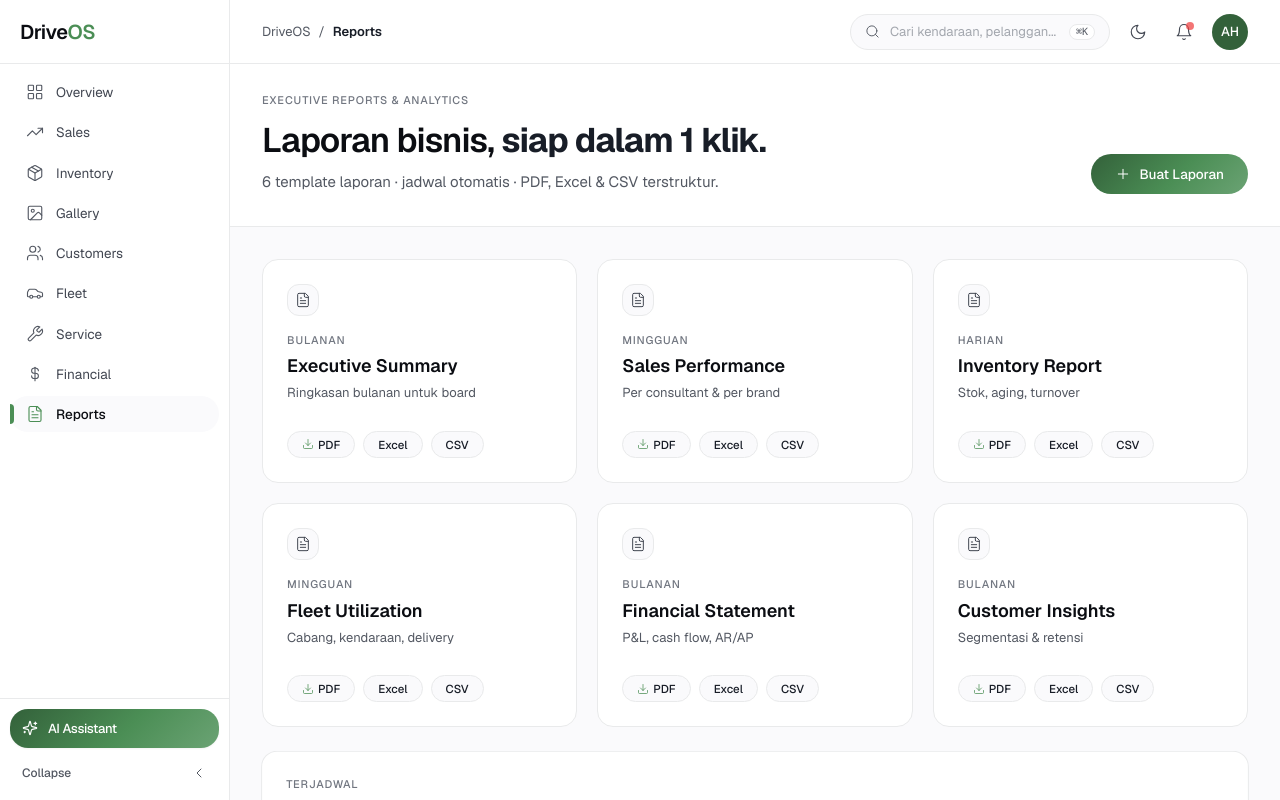
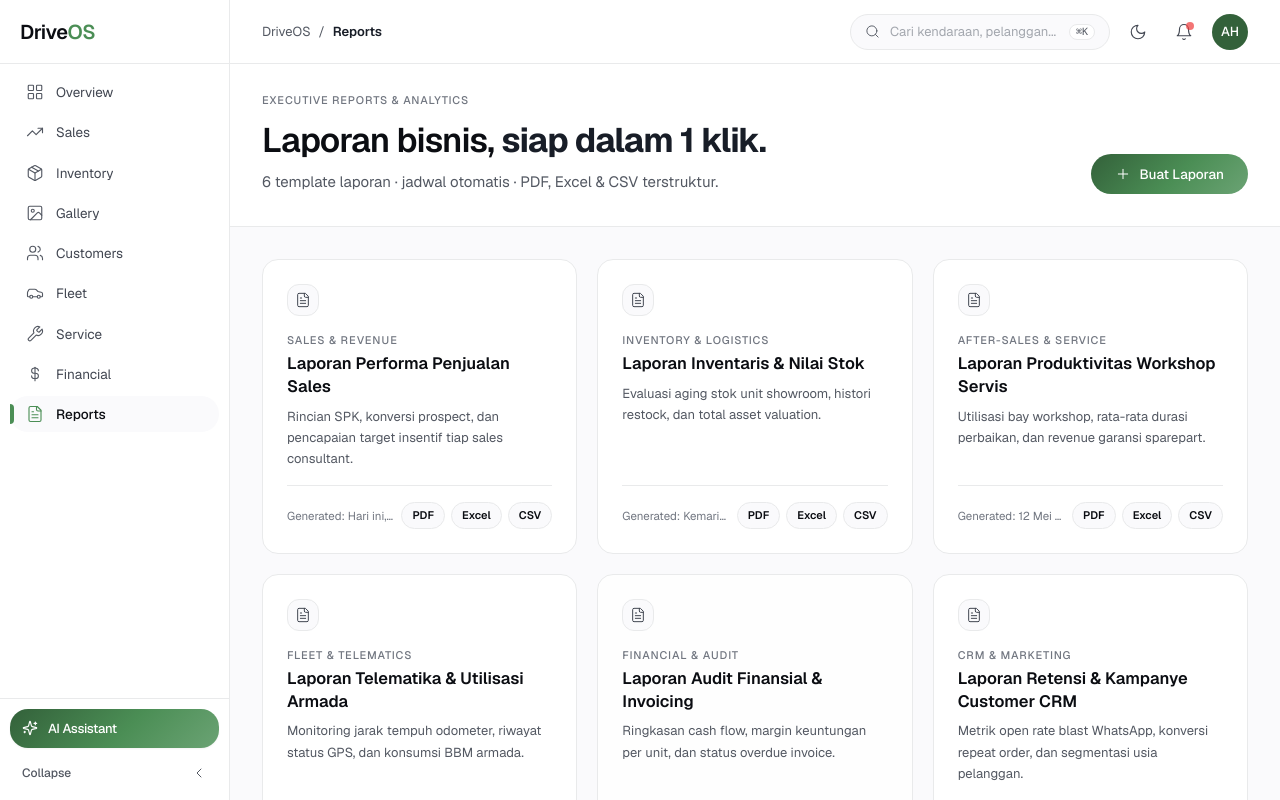
Before and after one commit to Nevad-dot/Vibe-Coding-DriveOS, a Next.js app in the folder apps/web/: page /reports in a window 1280 px wide. Built offline with nearby package versions, Linux system fonts and the light colour scheme.

Commit message:
fix: Eliminate text wrapping in ScheduledReportsPanel & ApprovalsList, and center download toast popups dead center on screen

```diff
--- a/apps/web/src/features/financial/components/FinancialHeroHeader.tsx
+++ b/apps/web/src/features/financial/components/FinancialHeroHeader.tsx
@@ -70,19 +70,19 @@ export const FinancialHeroHeader: React.FC = () => {
         </div>
       </motion.div>
 
-      {/* Toast Alert */}
+      {/* Toast Alert Notification - Centered Dead Center on Screen */}
       <AnimatePresence>
         {toastMessage && (
           <motion.div
             initial={{ opacity: 0, y: 20, scale: 0.95 }}
             animate={{ opacity: 1, y: 0, scale: 1 }}
             exit={{ opacity: 0, y: 20, scale: 0.95 }}
-            className="fixed bottom-6 right-6 z-50 bg-surfaceLight-card border border-surfaceLight-border shadow-xl rounded-2xl px-4 py-3 flex items-center gap-3 text-[13.5px] font-medium text-textGray-display"
+            className="fixed bottom-6 left-1/2 -translate-x-1/2 z-[110] max-w-[92vw] sm:max-w-[420px] bg-surfaceLight-card border border-surfaceLight-border dark:border-[#222F43] shadow-2xl rounded-2xl p-3.5 flex items-center gap-3 text-[13px] sm:text-[13.5px] font-semibold text-textGray-display backdrop-blur-xs"
           >
-            <div className="w-7 h-7 rounded-full bg-[#4B8E55]/15 text-[#4B8E55] flex items-center justify-center shrink-0">
-              <CheckCircle2 className="w-4 h-4" strokeWidth={1.5} />
+            <div className="w-8 h-8 rounded-full bg-[#4B8E55]/15 text-[#4B8E55] flex items-center justify-center shrink-0">
+              <CheckCircle2 className="w-4 h-4" strokeWidth={2} />
             </div>
-            <span>{toastMessage}</span>
+            <span className="break-words leading-tight">{toastMessage}</span>
           </motion.div>
         )}
       </AnimatePresence>
--- a/apps/web/src/features/reports/components/ReportTemplatesGrid.tsx
+++ b/apps/web/src/features/reports/components/ReportTemplatesGrid.tsx
@@ -4,61 +4,75 @@ import React, { useState } from "react";
 import { motion, AnimatePresence } from "framer-motion";
 import { FileText, Download, CheckCircle2 } from "lucide-react";
 
-const REPORT_TEMPLATES = [
+interface ReportTemplate {
+  id: string;
+  title: string;
+  tag: string;
+  desc: string;
+  lastGenerated: string;
+}
+
+const REPORT_TEMPLATES: ReportTemplate[] = [
   {
-    id: "1",
-    tag: "BULANAN",
-    title: "Executive Summary",
-    desc: "Ringkasan bulanan untuk board",
+    id: "rep-1",
+    title: "Laporan Performa Penjualan Sales",
+    tag: "SALES & REVENUE",
+    desc: "Rincian SPK, konversi prospect, dan pencapaian target insentif tiap sales consultant.",
+    lastGenerated: "Hari ini, 08:30",
   },
   {
-    id: "2",
-    tag: "MINGGUAN",
-    title: "Sales Performance",
-    desc: "Per consultant & per brand",
+    id: "rep-2",
+    title: "Laporan Inventaris & Nilai Stok",
+    tag: "INVENTORY & LOGISTICS",
+    desc: "Evaluasi aging stok unit showroom, histori restock, dan total asset valuation.",
+    lastGenerated: "Kemarin, 17:45",
   },
   {
-    id: "3",
-    tag: "HARIAN",
-    title: "Inventory Report",
-    desc: "Stok, aging, turnover",
+    id: "rep-3",
+    title: "Laporan Produktivitas Workshop Servis",
+    tag: "AFTER-SALES & SERVICE",
+    desc: "Utilisasi bay workshop, rata-rata durasi perbaikan, dan revenue garansi sparepart.",
+    lastGenerated: "12 Mei 2026",
   },
   {
-    id: "4",
-    tag: "MINGGUAN",
-    title: "Fleet Utilization",
-    desc: "Cabang, kendaraan, delivery",
+    id: "rep-4",
+    title: "Laporan Telematika & Utilisasi Armada",
+    tag: "FLEET & TELEMATICS",
+    desc: "Monitoring jarak tempuh odometer, riwayat status GPS, dan konsumsi BBM armada.",
+    lastGenerated: "10 Mei 2026",
   },
   {
-    id: "5",
-    tag: "BULANAN",
-    title: "Financial Statement",
-    desc: "P&L, cash flow, AR/AP",
+    id: "rep-5",
+    title: "Laporan Audit Finansial & Invoicing",
+    tag: "FINANCIAL & AUDIT",
+    desc: "Ringkasan cash flow, margin keuntungan per unit, dan status overdue invoice.",
+    lastGenerated: "08 Mei 2026",
   },
   {
-    id: "6",
-    tag: "BULANAN",
-    title: "Customer Insights",
-    desc: "Segmentasi & retensi",
+    id: "rep-6",
+    title: "Laporan Retensi & Kampanye Customer CRM",
+    tag: "CRM & MARKETING",
+    desc: "Metrik open rate blast WhatsApp, konversi repeat order, dan segmentasi usia pelanggan.",
+    lastGenerated: "05 Mei 2026",
   },
 ];
 
 const containerVariants = {
-  hidden: {},
+  hidden: { opacity: 0 },
   visible: {
+    opacity: 1,
     transition: {
-      staggerChildren: 0.07,
+      staggerChildren: 0.08,
     },
   },
 };
 
 const cardVariants = {
-  hidden: { opacity: 0, scale: 0.94, y: 20 },
+  hidden: { opacity: 0, y: 16 },
   visible: {
     opacity: 1,
-    scale: 1,
     y: 0,
-    transition: { type: "spring", stiffness: 360, damping: 26 },
+    transition: { type: "spring", stiffness: 350, damping: 25 },
   },
 };
 
@@ -96,12 +110,12 @@ export const ReportTemplatesGrid: React.FC = () => {
             key={item.id}
             variants={cardVariants}
             whileHover={{ y: -3, transition: { duration: 0.2 } }}
-            className="bg-surfaceLight-card border border-surfaceLight-border p-6 rounded-2xl flex flex-col justify-between shadow-xs hover:border-brand/40 transition-colors"
+            className="bg-surfaceLight-card border border-surfaceLight-border dark:border-[#222F43] p-6 rounded-2xl flex flex-col justify-between shadow-xs hover:border-brand/40 transition-colors"
           >
             {/* Card Content Top */}
             <div>
               {/* Document Icon Box */}
-              <div className="w-8 h-8 rounded-lg bg-surfaceLight-pearl border border-surfaceLight-border flex items-center justify-center text-textGray-secondary mb-4">
+              <div className="w-8 h-8 rounded-lg bg-surfaceLight-pearl border border-surfaceLight-border dark:border-[#222F43] flex items-center justify-center text-textGray-secondary mb-4">
                 <FileText className="w-4 h-4" strokeWidth={1.5} />
               </div>
 
@@ -110,32 +124,36 @@ export const ReportTemplatesGrid: React.FC = () => {
                 {item.tag}
               </span>
 
-              {/* Title */}
-              <h3 className="text-[18px] font-display font-semibold text-textGray-display mb-1">
+              {/* Report Title */}
+              <h3 className="text-[16.5px] font-display font-semibold text-textGray-display mb-2 leading-snug">
                 {item.title}
               </h3>
 
               {/* Description */}
-              <p className="text-[13px] text-textGray-tertiary font-normal mb-5">
+              <p className="text-[13px] text-textGray-tertiary font-normal leading-relaxed mb-4">
                 {item.desc}
               </p>
             </div>
 
-            {/* Export Action Badges */}
-            <div className="flex items-center gap-2 pt-2">
+            {/* Card Footer & Export Action */}
+            <div className="pt-4 border-t border-surfaceLight-border dark:border-[#222F43] flex items-center justify-between gap-2">
+              <span className="text-[11.5px] text-textGray-muted font-normal truncate">
+                Generated: {item.lastGenerated}
+              </span>
+
+              <div className="flex items-center gap-1.5 shrink-0">
                 <button
                   type="button"
                   onClick={() => handleDownload(item.title, "PDF")}
-                className="px-3.5 py-1 text-[11.5px] font-medium rounded-full bg-surfaceLight-pearl border border-surfaceLight-border text-textGray-primary hover:text-brand hover:border-brand transition-colors inline-flex items-center gap-1 cursor-pointer select-none"
+                  className="px-2.5 py-1 text-[11px] font-semibold rounded-full bg-surfaceLight-pearl border border-surfaceLight-border dark:border-[#222F43] text-textGray-display hover:text-brand hover:border-brand transition-colors cursor-pointer select-none"
                 >
-                <Download className="w-3 h-3 text-brand" strokeWidth={1.5} />
-                <span>PDF</span>
+                  PDF
                 </button>
 
                 <button
                   type="button"
                   onClick={() => handleDownload(item.title, "Excel")}
-                className="px-3.5 py-1 text-[11.5px] font-medium rounded-full bg-surfaceLight-pearl border border-surfaceLight-border text-textGray-primary hover:text-brand hover:border-brand transition-colors cursor-pointer select-none"
+                  className="px-2.5 py-1 text-[11px] font-semibold rounded-full bg-surfaceLight-pearl border border-surfaceLight-border dark:border-[#222F43] text-textGray-display hover:text-brand hover:border-brand transition-colors cursor-pointer select-none"
                 >
                   Excel
                 </button>
@@ -143,28 +161,29 @@ export const ReportTemplatesGrid: React.FC = () => {
                 <button
                   type="button"
                   onClick={() => handleDownload(item.title, "CSV")}
-                className="px-3.5 py-1 text-[11.5px] font-medium rounded-full bg-surfaceLight-pearl border border-surfaceLight-border text-textGray-primary hover:text-brand hover:border-brand transition-colors cursor-pointer select-none"
+                  className="px-2.5 py-1 text-[11px] font-semibold rounded-full bg-surfaceLight-pearl border border-surfaceLight-border dark:border-[#222F43] text-textGray-display hover:text-brand hover:border-brand transition-colors cursor-pointer select-none"
                 >
                   CSV
                 </button>
+              </div>
             </div>
           </motion.div>
         ))}
       </motion.div>
 
-      {/* Toast Alert Notification */}
+      {/* Dead Center Toast Alert Notification */}
       <AnimatePresence>
         {toastMessage && (
           <motion.div
             initial={{ opacity: 0, y: 20, scale: 0.95 }}
             animate={{ opacity: 1, y: 0, scale: 1 }}
             exit={{ opacity: 0, y: 20, scale: 0.95 }}
-            className="fixed bottom-6 right-6 z-50 bg-surfaceLight-card border border-surfaceLight-border shadow-xl rounded-2xl px-4 py-3 flex items-center gap-3 text-[13.5px] font-medium text-textGray-display"
+            className="fixed bottom-6 left-1/2 -translate-x-1/2 z-[110] max-w-[92vw] sm:max-w-[420px] bg-surfaceLight-card border border-surfaceLight-border dark:border-[#222F43] shadow-2xl rounded-2xl p-3.5 flex items-center gap-3 text-[13px] sm:text-[13.5px] font-semibold text-textGray-display backdrop-blur-xs"
           >
-            <div className="w-7 h-7 rounded-full bg-[#4B8E55]/15 text-[#4B8E55] flex items-center justify-center shrink-0">
-              <CheckCircle2 className="w-4 h-4" strokeWidth={1.5} />
+            <div className="w-8 h-8 rounded-full bg-[#4B8E55]/15 text-[#4B8E55] flex items-center justify-center shrink-0">
+              <CheckCircle2 className="w-4 h-4" strokeWidth={2} />
             </div>
-            <span>{toastMessage}</span>
+            <span className="break-words leading-tight">{toastMessage}</span>
           </motion.div>
         )}
       </AnimatePresence>
```
Also changed, not shown: apps/web/src/features/dashboard/components/ApprovalsList.tsx (+25 -20 lines), apps/web/src/features/reports/components/ScheduledReportsPanel.tsx (+12 -12 lines), apps/web/src/features/service/components/UpcomingSchedulePanel.tsx (+14 -14 lines), 1 other file (tests, documents, lock files or other folders). Lines whose indentation alone changed are shown as unchanged.
